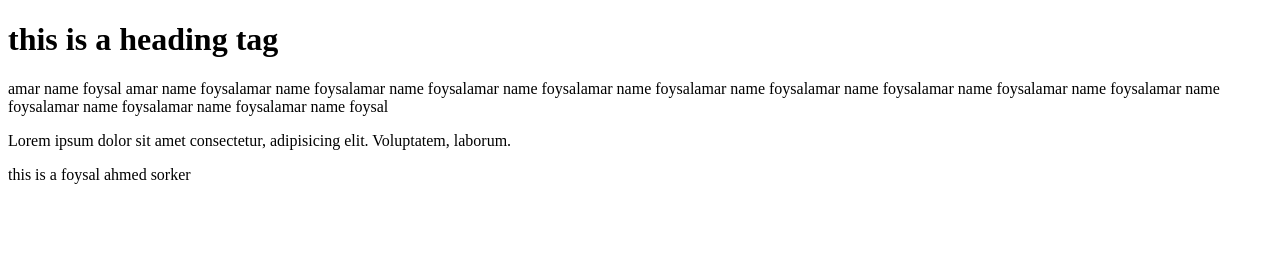
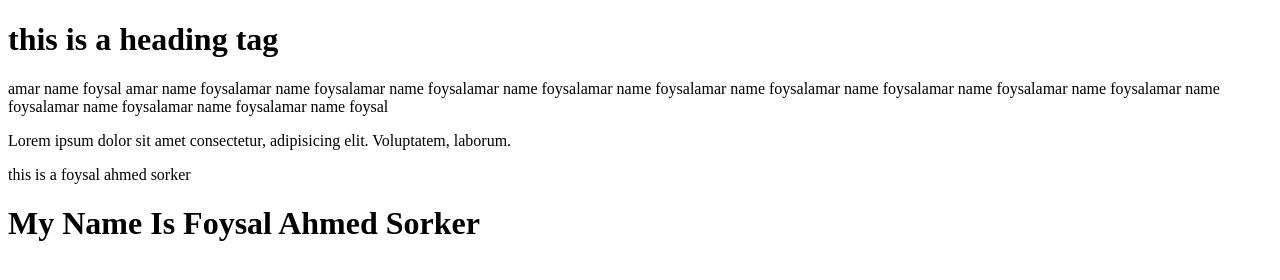
Before and after one commit to simcity4006/first-project, a plain HTML site: page index.html in a window 1280 px wide. Drawn offline with Linux system fonts and the light colour scheme.

Commit message:
Update index.html

```diff
--- a/index.html
+++ b/index.html
@@ -11,5 +11,6 @@
     <p>amar name foysal amar name foysalamar name foysalamar name foysalamar name foysalamar name foysalamar name foysalamar name foysalamar name foysalamar name foysalamar name foysalamar name foysalamar name foysalamar name foysal</p>
     <p>Lorem ipsum dolor sit amet consectetur, adipisicing elit. Voluptatem, laborum.</p>
     <p>this is a foysal ahmed sorker</p>
+    <h1>My Name Is Foysal Ahmed Sorker</h1>
 </body>
 </html>
```
